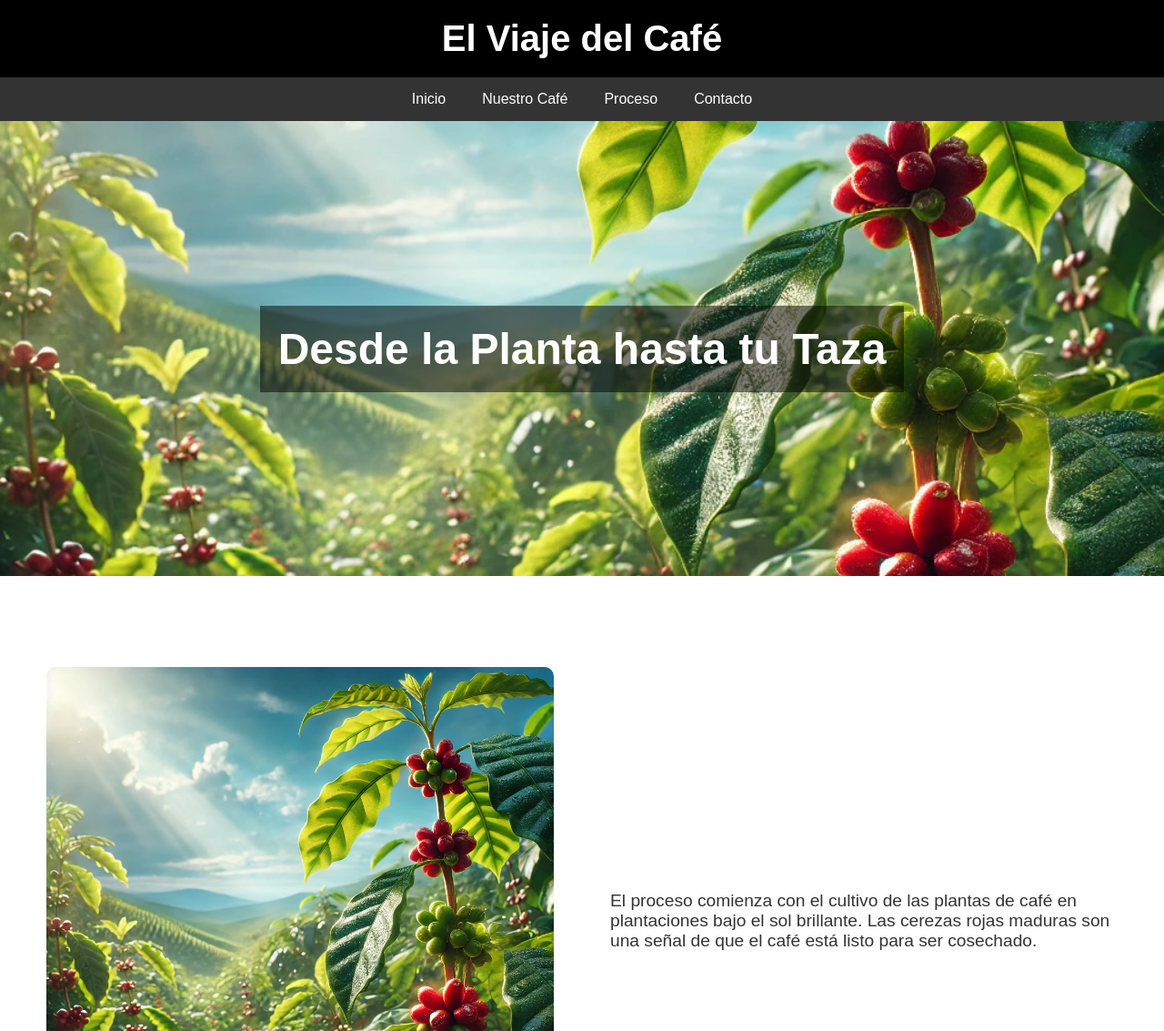
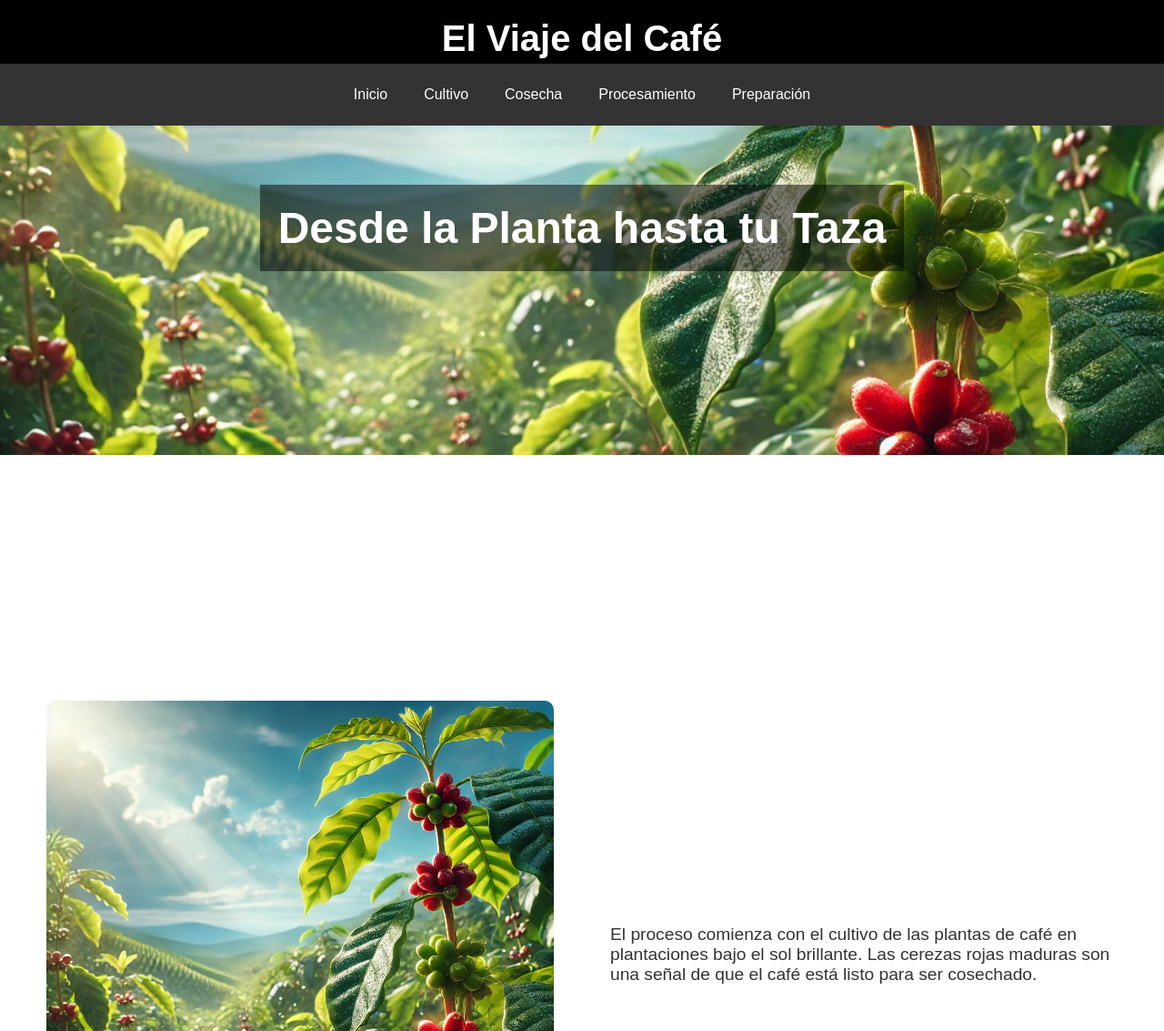
Before and after one commit to guillermoadrianojeda/landing_cafe, a plain HTML site: page index.html in a window 1280 px wide. Shown: the top 1133 px of the page at 91% size. Drawn offline with Linux system fonts and the light colour scheme.

Commit message:
Add files via upload

```diff
--- a/index.html
+++ b/index.html
@@ -10,12 +10,16 @@
             padding: 0;
             font-family: Arial, sans-serif;
             color: #333;
+            scroll-behavior: smooth;
         }
         header {
             background-color: #000;
             color: #fff;
             padding: 20px 0;
             text-align: center;
+            position: fixed;
+            width: 100%;
+            z-index: 1000;
         }
         header h1 {
             margin: 0;
@@ -25,11 +29,17 @@
             display: flex;
             justify-content: center;
             background-color: #333;
+            padding: 10px 0;
+            position: fixed;
+            width: 100%;
+            top: 70px;
+            z-index: 1000;
         }
         nav a {
             color: #fff;
             padding: 15px 20px;
             text-decoration: none;
+            transition: background-color 0.3s;
         }
         nav a:hover {
             background-color: #555;
@@ -43,15 +53,18 @@
             display: flex;
             align-items: center;
             justify-content: center;
+            position: relative;
         }
         .banner h2 {
             color: #fff;
             font-size: 3em;
             background: rgba(0, 0, 0, 0.5);
             padding: 20px;
+            animation: fadeIn 2s;
         }
         .content {
-            padding: 50px 20px;
+            padding: 100px 20px 50px 20px;
+            margin-top: 120px;
         }
         .content h2 {
             font-size: 2em;
@@ -62,6 +75,9 @@
             align-items: center;
             justify-content: space-around;
             margin: 50px 0;
+            opacity: 0;
+            transform: translateY(50px);
+            transition: opacity 1s, transform 1s;
         }
         .section img {
             width: 45%;
@@ -78,6 +94,11 @@
             text-align: center;
             padding: 20px 0;
         }
+
+        @keyframes fadeIn {
+            from { opacity: 0; }
+            to { opacity: 1; }
+        }
     </style>
 </head>
 <body>
@@ -85,34 +106,35 @@
         <h1>El Viaje del Café</h1>
     </header>
     <nav>
-        <a href="#">Inicio</a>
-        <a href="#">Nuestro Café</a>
-        <a href="#">Proceso</a>
-        <a href="#">Contacto</a>
+        <a href="#inicio">Inicio</a>
+        <a href="#cultivo">Cultivo</a>
+        <a href="#cosecha">Cosecha</a>
+        <a href="#procesamiento">Procesamiento</a>
+        <a href="#preparacion">Preparación</a>
     </nav>
-    <div class="banner">
+    <div class="banner" id="inicio">
         <h2>Desde la Planta hasta tu Taza</h2>
     </div>
     <div class="content">
-        <div class="section">
+        <div class="section" id="cultivo">
             <img src="image1.webp" alt="Cultivo de la Planta">
             <p>
                 El proceso comienza con el cultivo de las plantas de café en plantaciones bajo el sol brillante. Las cerezas rojas maduras son una señal de que el café está listo para ser cosechado.
             </p>
         </div>
-        <div class="section">
+        <div class="section" id="cosecha">
             <p>
                 Los agricultores recogen las cerezas maduras a mano para asegurar la mejor calidad. Este cuidadoso proceso garantiza que solo las mejores cerezas sean seleccionadas.
             </p>
             <img src="image2.webp" alt="Cosecha de las Cerezas">
         </div>
-        <div class="section">
+        <div class="section" id="procesamiento">
             <img src="image3.webp" alt="Procesamiento de los Granos">
             <p>
                 Las cerezas de café se lavan, despulpan y se secan al sol antes de ser tostadas. Este proceso es esencial para desarrollar el sabor único del café.
             </p>
         </div>
-        <div class="section">
+        <div class="section" id="preparacion">
             <p>
                 Un barista experto prepara una taza perfecta utilizando una máquina de espresso. Disfruta de una deliciosa taza de café, sabiendo todo el trabajo que hay detrás.
             </p>
@@ -122,5 +144,24 @@
     <footer>
         <p>&copy; 2024 Producción de Café. Todos los derechos reservados.</p>
     </footer>
+    <script>
+        // Animaciones al hacer scroll
+        const sections = document.querySelectorAll('.section');
+        const options = {
+            threshold: 0.1
+        };
+        const observer = new IntersectionObserver((entries, observer) => {
+            entries.forEach(entry => {
+                if (entry.isIntersecting) {
+                    entry.target.style.opacity = 1;
+                    entry.target.style.transform = 'translateY(0)';
+                }
+            });
+        }, options);
+
+        sections.forEach(section => {
+            observer.observe(section);
+        });
+    </script>
 </body>
 </html>
```
